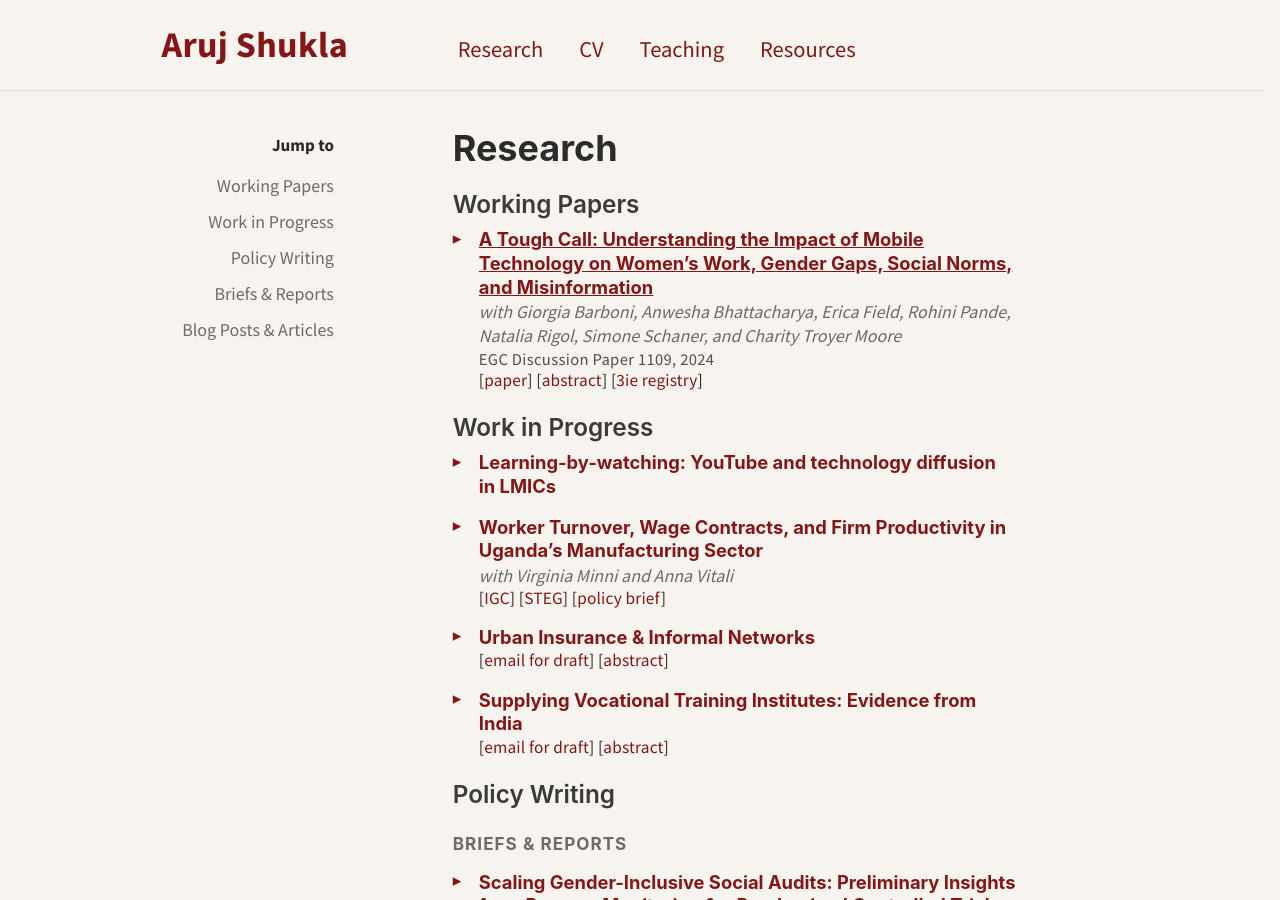
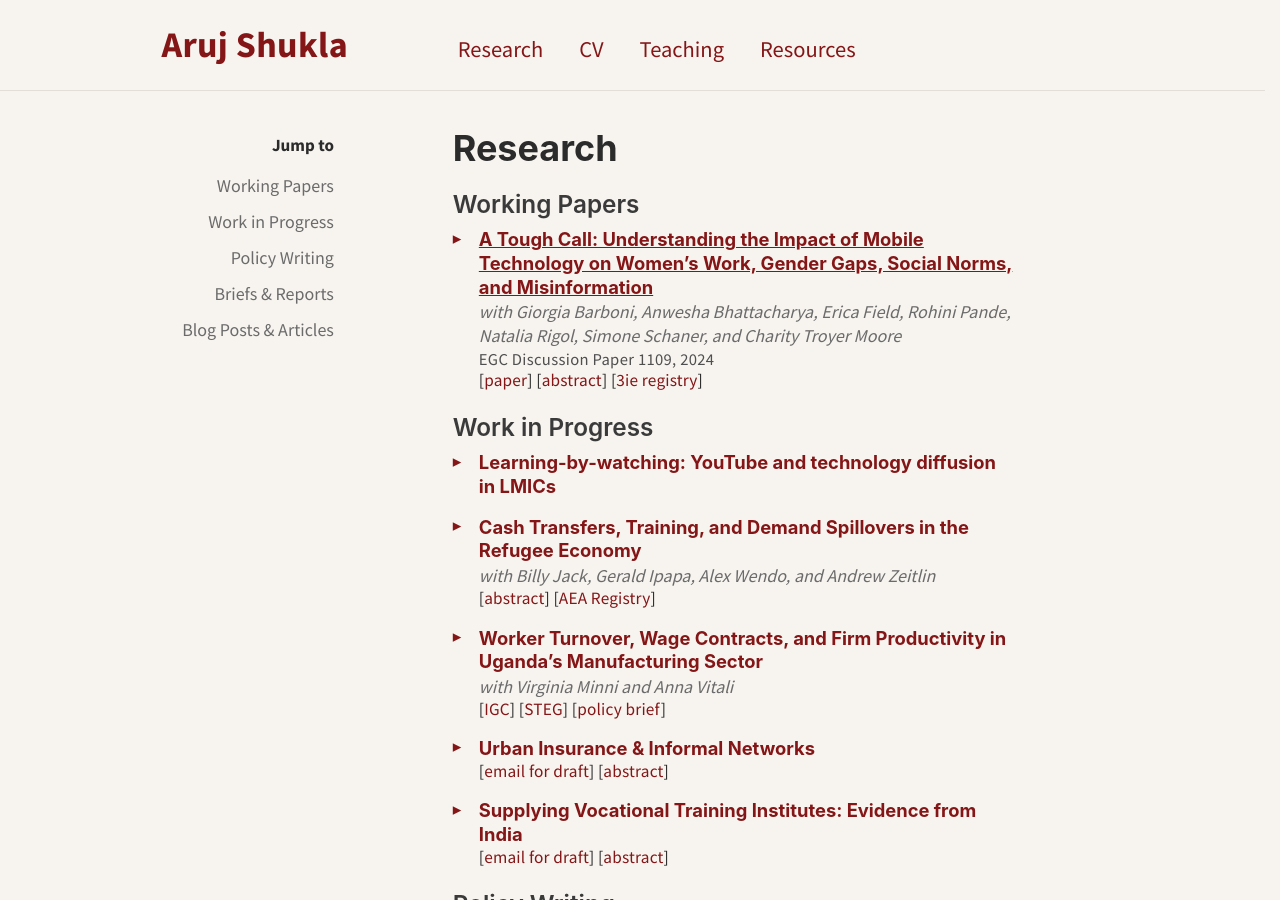
Before and after one commit to arujshukla/arujshukla.github.io, a Jekyll site: the page built from _pages/research.md, in a window 1280 px wide and 900 px high. Built offline with Jekyll 4.4.1, drawn with Linux system fonts in a browser that asks for light colours.

Commit message:
Add refugee economy project to research page

```diff
--- a/_pages/research.md
+++ b/_pages/research.md
@@ -40,6 +40,16 @@ page_class: interior-unified-page
 
     <div class="research-entry">
       <h3>Learning-by-watching: YouTube and technology diffusion in LMICs</h3>
+    </div>
+
+    <div class="research-entry">
+      <h3>Cash Transfers, Training, and Demand Spillovers in the Refugee Economy</h3>
+      <p class="research-entry__coauthors">with Billy Jack, Gerald Ipapa, Alex Wendo, and Andrew Zeitlin</p>
+      <p class="research-entry__links">[<a href="#abstract-refugee-economy">abstract</a>] [<a href="https://www.socialscienceregistry.org/trials/18370">AEA Registry</a>]</p>
+      <details id="abstract-refugee-economy">
+        <summary>Abstract</summary>
+        <p>We evaluate the economic and social impacts of cash transfers and complementary entrepreneurship training for refugee and host communities in urban Nairobi, Kenya. In a randomized, controlled trial that varies transfer saturation levels among hosts and refugees in Nairobi neighborhoods, we examine impacts on refugee livelihoods, on social cohesion, and on consumer, producer, and input prices, among other outcomes. Outcomes are measured in quarterly follow-up rounds. This design sheds light on the relative importance of liquidity and human capital constraints for refugees, and on the relative importance of these constraints among comparably situated host-community members. Exploiting randomized saturation, we test whether local demand constrains refugees' entrepreneurial growth, and whether refugees respond differently to demand from their own community relative to hosts residing in their neighborhoods. Results will have implications for the design of refugee livelihood programs, and will shed light on the economic incentives shaping ethnic enclaves among refugee communities.</p>
+      </details>
     </div>
 
     <div class="research-entry">
```
